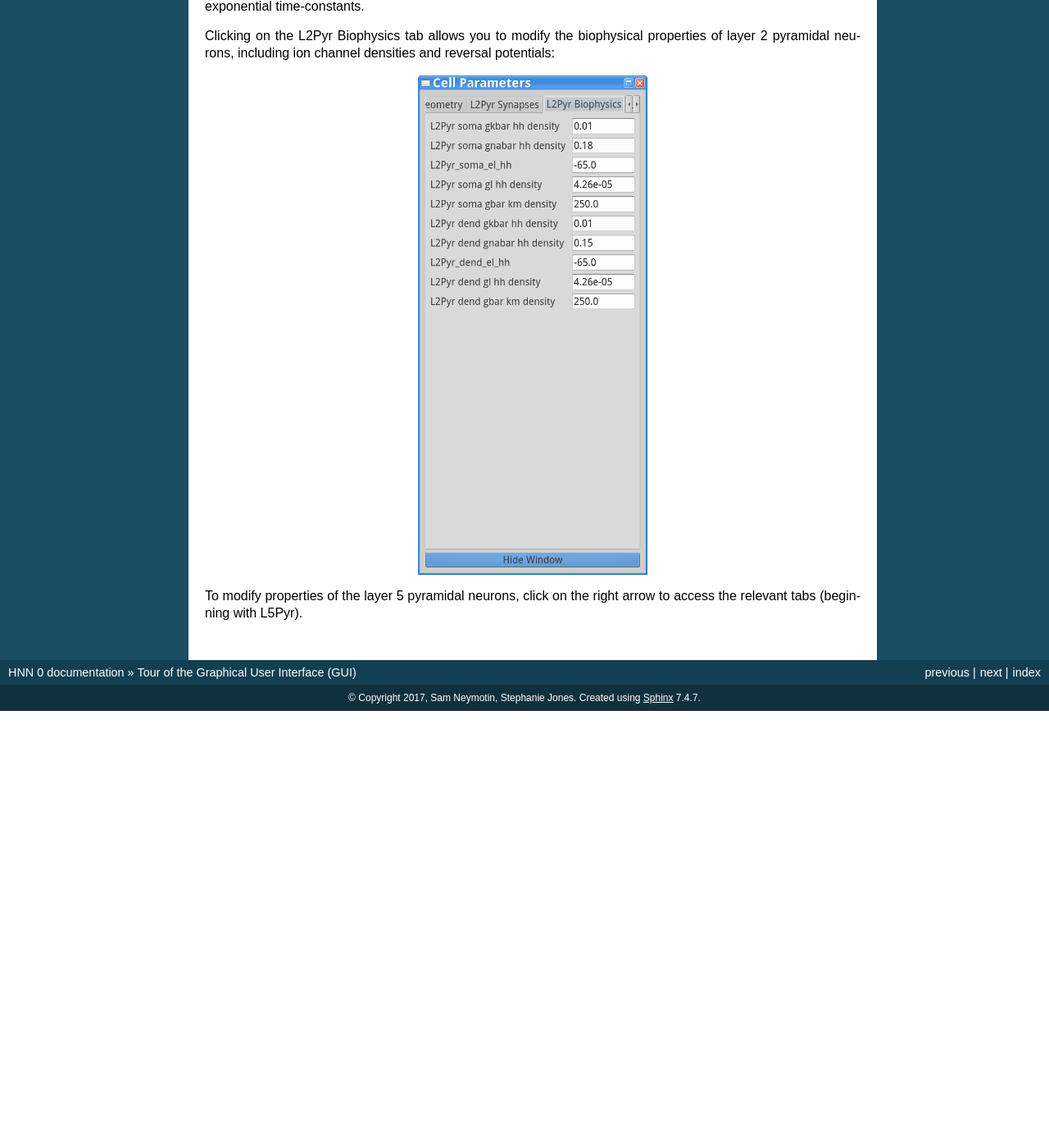
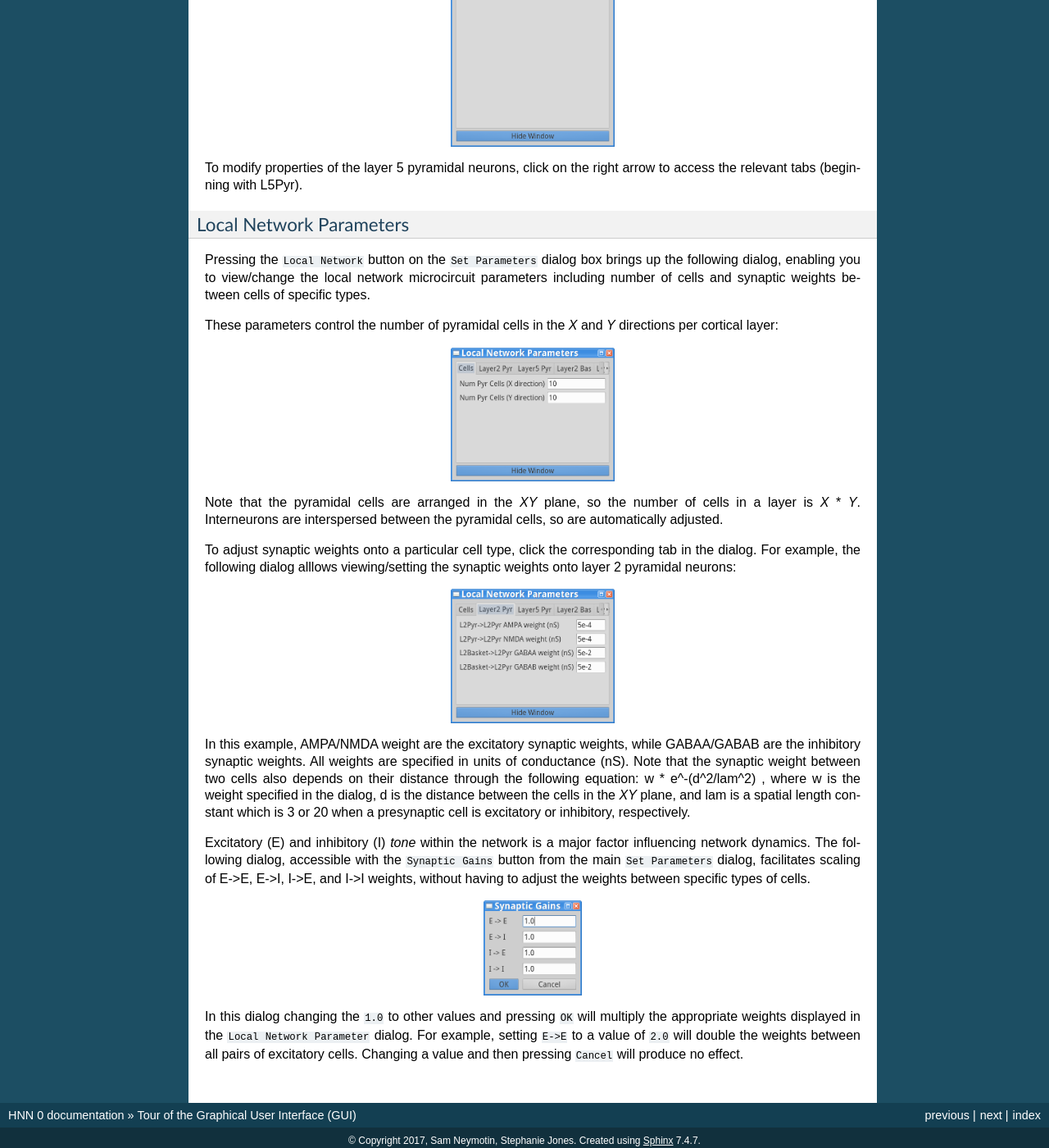
Before and after one commit to jonescompneurolab/hnn, a Sphinx documentation site: the page built from doc/gui.rst, in a window 1280 px wide and 1400 px high, scrolled down 5132 px. Shown: the whole window at 82% size. Built offline with Sphinx 7.4.7, drawn with Linux system fonts in a browser that asks for light colours; before the commit the page ends 5999 px from its top, so only the background shows below that; some of the changed text lies outside the part shown.

Commit message:
start local net param descriptions

```diff
--- a/doc/gui.rst
+++ b/doc/gui.rst
@@ -122,7 +122,7 @@ pyramidal neurons.
 These parameters control the cell's geometry:
 
 .. image:: images/cell_geomparamdlg.png
-        :width: 35%
+        :width: 25%
 	:align: center
 
 and include lengths/diameters of individual compartments. Although not
@@ -133,7 +133,7 @@ Clicking on the Synapses tab allows you to modify the postsynaptic
 properties of layer 2 pyramidal neurons:
 
 .. image:: images/cell_synparamdlg.png
-        :width: 35%
+        :width: 25%
 	:align: center
 
 These include the excitatory (AMPA/NMDA) and inhibitory (GABAA/GABAB)
@@ -144,8 +144,59 @@ properties of layer 2 pyramidal neurons, including ion channel densities
 and reversal potentials:
 
 .. image:: images/cell_biophysparamdlg.png
-        :width: 35%
+        :width: 25%
 	:align: center
 
 To modify properties of the layer 5 pyramidal neurons, click on the right
 arrow to access the relevant tabs (beginning with L5Pyr).
+
+Local Network Parameters
+^^^^^^^^^^^^^^^^^^^^^^^^
+
+Pressing the ``Local Network`` button on the ``Set Parameters`` dialog box brings up the
+following dialog, enabling you to view/change the local network microcircuit parameters
+including number of cells and synaptic weights between cells of specific types.
+
+These parameters control the number of pyramidal cells in the *X* and *Y* directions
+per cortical layer:
+
+.. image:: images/localnetparamdlg.png
+        :width: 25%
+	:align: center
+
+Note that the pyramidal cells are arranged in the *XY* plane, so the number of cells
+in a layer is *X* * *Y*. Interneurons are interspersed between the pyramidal cells,
+so are automatically adjusted.
+
+To adjust synaptic weights onto a particular cell type, click the corresponding tab
+in the dialog. For example, the following dialog alllows viewing/setting the synaptic
+weights onto layer 2 pyramidal neurons:
+
+.. image:: images/localnet_L2Pyrparamdlg.png
+        :width: 25%
+	:align: center
+
+In this example, AMPA/NMDA weight are the excitatory synaptic weights, while GABAA/GABAB are the
+inhibitory synaptic weights. All weights are specified in units of conductance (nS). Note that
+the synaptic weight between two cells also depends on their distance through the
+following equation:  w * e^-(d^2/lam^2) , where w is the weight specified in the dialog,
+d is the distance between the cells in the *XY* plane, and lam is a spatial length
+constant which is 3 or 20 when a presynaptic cell is excitatory or inhibitory, respectively.
+
+.. fix equation above to use proper ajax? syntax; where is lam set? 3,20 for all?
+.. (/u/samn/hnn/L2_basket.py:78)
+.. (/u/samn/hnn/cell.py:241)
+
+Excitatory (E) and inhibitory (I) *tone* within the network is a major factor influencing
+network dynamics. The following dialog, accessible with the ``Synaptic Gains`` button from the
+main ``Set Parameters`` dialog, facilitates scaling of E->E, E->I, I->E, and I->I
+weights, without having to adjust the weights between specific types of cells.
+
+.. image:: images/syngainparamdlg.png
+        :width: 15%
+	:align: center
+
+In this dialog changing the ``1.0`` to other values and pressing ``OK`` will multiply the appropriate
+weights displayed in the ``Local Network Parameter`` dialog. For example, setting ``E->E`` to
+a value of ``2.0`` will double the weights between all pairs of excitatory cells. Changing a value
+and then pressing ``Cancel`` will produce no effect.
```
Also changed, not shown: doc/images/localnet_L2Pyrparamdlg.png (added), doc/images/localnetparamdlg.png (added), doc/images/syngainparamdlg.png (added).
